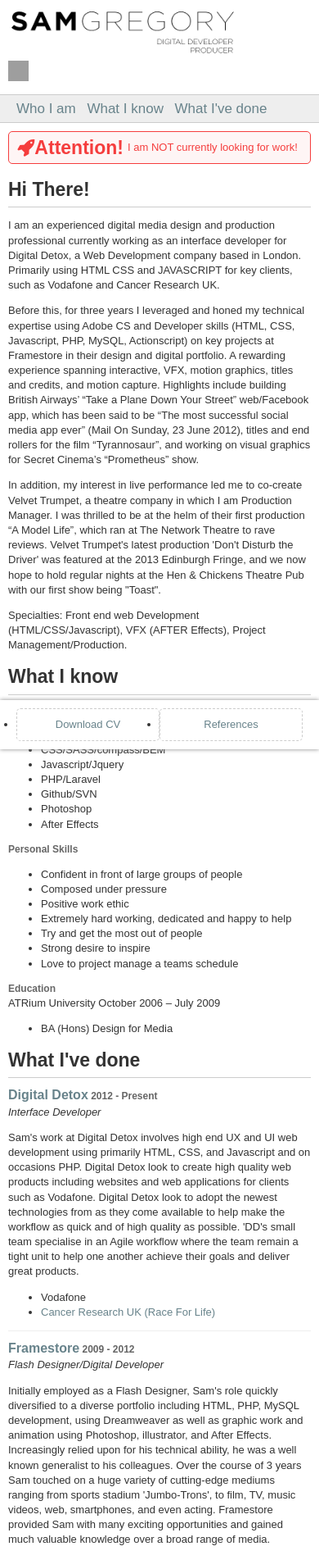
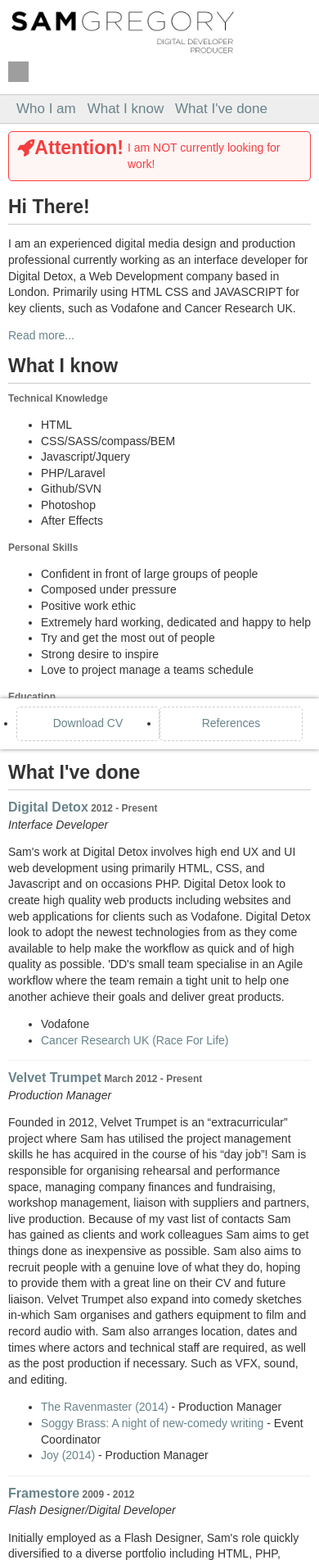
Before and after one commit to 0x5am5/fakesamgregory.github.io, a PHP site: page / in a window 390 px wide. Shown: the top 1903 px of the page at 82% size. Run offline with PHP 8.4, Linux system fonts and the light colour scheme; some libraries are stand-ins or nearby versions; grey boxes are pictures that could not be loaded.

Commit message:
SG: Cleanup and update portfolio

```diff
--- a/components/sass/partials/_base.scss
+++ b/components/sass/partials/_base.scss
@@ -75,6 +75,15 @@
     margin: 0;
   }
 }
+
+.more-trigger {
+  display: none;
+
+  .less-txt {
+    display: none;
+  }
+}
+
 @media screen and (min-width: 550px) and (max-width: 940px) {
   .main-content {
     padding: 145px 20px 5px 20px;
@@ -82,6 +91,7 @@
 }
 
 @media screen and (max-width: 550px) {
+
   .main-content,
   .nav-wrap ul {
     padding: {
@@ -101,4 +111,25 @@
   .social {
     padding: 0;
   }
+
+  .js .more-trigger {
+    display: inline-block;
+  }
+
+  .js .more {
+    display: none;
+
+    &.show {
+      display: block;
+    }
+  }
+  .body-show {
+    .more-txt {
+        display: none;
+      }
+
+      .less-txt {
+        display: inline;
+      }
+  }
 }
--- a/components/sass/partials/_global.scss
+++ b/components/sass/partials/_global.scss
@@ -64,3 +64,11 @@
     left: -9999px;
   }
 }
+
+@media screen and (max-width: 550px) {
+
+  body {
+    font-size: 14px;
+  }
+
+}
--- a/index.html
+++ b/index.html
@@ -1,5 +1,5 @@
 <!DOCTYPE html>
-<html>
+<html class="no-js">
 <head>
   <meta http-equiv="Content-Type" content="text/html; charset=UTF-8" />
   <title>Sam Gregory - Digital Developer</title>
@@ -54,6 +54,10 @@
         <p>
           I am an experienced digital media design and production professional currently working as an interface developer for Digital Detox, a Web Development company based in London. Primarily using HTML CSS and JAVASCRIPT for key clients, such as Vodafone and Cancer Research UK.
         </p>
+
+        <a href="#" class="more-trigger">Read <span class="more-txt">more...</span><span class="less-txt">less</span></a>
+
+        <div class="more">
           <p>
             Before this, for three years I leveraged and honed my technical expertise using Adobe CS and Developer skills (HTML, CSS, Javascript, PHP, MySQL, Actionscript) on key projects at Framestore in their design and digital portfolio. A rewarding experience spanning interactive, VFX, motion graphics, titles and credits, and motion capture. Highlights include building British Airways’ “Take a Plane Down Your Street” web/Facebook app, which has been said to be <q cite="Mail%20On%20Sunday,%2023%20June%202012">The most successful social media app ever</q> (Mail On Sunday, 23 June 2012), titles and end rollers for the film “Tyrannosaur”, and working on visual graphics for Secret Cinema’s “Prometheus” show.
           </p>
@@ -63,6 +67,7 @@
           <p>
             Specialties: Front end web Development (HTML/CSS/Javascript), VFX (AFTER Effects), Project Management/Production.
           </p>
+        </div>
 
             </div>
 
@@ -123,6 +128,29 @@
 
           <div class="employer">
             <h3>
+              <a href="http://www.velvettrumpet.co.uk" target="_blank" title="_blank">Velvet Trumpet</a>
+              March 2012 - Present</h3>
+            <span class="role">Production Manager</span>
+
+            <p>
+              Founded in 2012, Velvet Trumpet is an “extracurricular” project where Sam has utilised the project management skills he has acquired in the course of his “day job”! Sam is responsible for organising rehearsal and performance space, managing company finances and fundraising, workshop management, liaison with suppliers and partners, live production. Because of my vast list of contacts Sam has gained as clients and work colleagues Sam aims to get things done as inexpensive as possible. Sam also aims to recruit people with a genuine love of what they do, hoping to provide them with a great line on their CV and future liaison. Velvet Trumpet also expand into comedy sketches in-which Sam organises and gathers equipment to film and record audio with. Sam also arranges location, dates and times where actors and technical staff are required, as well as the post production if necessary. Such as VFX, sound, and editing.
+            </p>
+
+            <ul class="job-list">
+              <li>
+                <a href="http://www.velvettrumpet.co.uk/productions/the-ravenmaster" target="_blank">The Ravenmaster (2014)</a> - Production Manager
+              </li>
+              <li>
+                <a href="http://www.velvettrumpet.co.uk/soggybrass" target="_blank" data-img="soggybrass">Soggy Brass: A night of new-comedy writing</a> - Event Coordinator
+              </li>
+              <li>
+                <a href="http://velvettrumpet.co.uk/productions/joy/" target="_blank" data-img="joy">Joy (2014)</a> - Production Manager
+              </li>
+            </ul>
+          </div>
+
+          <div class="employer">
+            <h3>
               <a href="http://www.framestore.com" target="_blank" title="Framestore website">Framestore</a>
               2009 - 2012</h3>
             <span class="role">Flash Designer/Digital Developer</span>
@@ -149,32 +177,6 @@
 
           <div class="employer">
             <h3>
-              <a href="http://www.velvettrumpet.co.uk" target="_blank" title="_blank">Velvet Trumpet</a>
-              March 2012 - Present</h3>
-            <span class="role">Production Manager</span>
-
-            <p>
-              Founded in 2012, Velvet Trumpet is an “extracurricular” project where Sam has utilised the project management skills he has acquired in the course of his “day job”! Sam is responsible for organising rehearsal and performance space, managing company finances and fundraising, workshop management, liaison with suppliers and partners, live production. Because of my vast list of contacts Sam has gained as clients and work colleagues Sam aims to get things done as inexpensive as possible. Sam also aims to recruit people with a genuine love of what they do, hoping to provide them with a great line on their CV and future liaison. Velvet Trumpet also expand into comedy sketches in-which Sam organises and gathers equipment to film and record audio with. Sam also arranges location, dates and times where actors and technical staff are required, as well as the post production if necessary. Such as VFX, sound, and editing.
-            </p>
-
-            <ul class="job-list">
-              <li>
-                <a href="http://velvettrumpet.co.uk/productions/thames-cop" target="_blank">Thames Cop (2014)</a> - Production Manager
-              </li>
-              <li>
-                <a href="http://velvettrumpet.co.uk/soggybrass" target="_blank" data-img="soggybrass2">Soggy Brass 2: A night of new-comedy writing</a> - Event Coordinator
-              </li>
-              <li>
-                <a href="http://velvettrumpet.co.uk/soggybrass" target="_blank">Soggy Brass: A night of new-comedy writing</a> - Event Coordinator
-              </li>
-              <li>
-                <a href="http://velvettrumpet.co.uk/productions/dont-disturb-the-driver/" target="_blank" data-img="ddtd">Don't Disturb the Driver (2013)</a> - Production Manager
-              </li>
-            </ul>
-          </div>
-
-          <div class="employer">
-            <h3>
               <span class="employer-title">Freelancer</span>
                 2009 - Present
               <span class="role">Digital Developer</span>
@@ -189,19 +191,20 @@
                 <a href="http://www.unclewormsley.com/" target="_blank" data-img="unclewormsley">Uncle Wormsley’s Christmas</a> - Compositor (After Effects)
               </li>
               <li>
-                <a href="http://www.stuart-reed.com/" target="_blank">Stuart Reed</a> - Web Development (html/Javascript/css)
+                <a href="http://www.stuart-reed.com/" target="_blank">Stuart Reed</a> - Web Development (HTML/Javascript/CSS)
               </li>
               <li>
-                 <a href="http://velvettrumpet.co.uk/" target="_blank" data-img="velvettrumpet">Velvet Trumpet Site</a> - Web Development (html/Javascript/css)
+                 <a href="http://velvettrumpet.co.uk/" target="_blank" data-img="velvettrumpet">Velvet Trumpet Site</a> - Web Development (HTML/Javascript/CSS)
               </li>
               <li>
-                <a href="http://wallflowerdesigns.info" target="_blank" data-img="wallflower">Wallflower Designs by Yana Mattson</a> - Web Developement/Assisted Design (html/css/javascript)
+                <a href="http://wallflowerdesigns.info" target="_blank" data-img="wallflower">Wallflower Designs by Yana Mattson</a> - Web Developement/Assisted Design (HTML/CSS/Javascript)
               </li>
               <li>
-                <a href="http://georginamackiefitness.co.uk/" target="_blank">Georgina Mackie Fitness Website</a> - Web Development/Design (html/Javascript/css)
+                <a href="http://www.idcreativemedia.co.uk/" target="_blank" data-img="idcreative">ID Creative Media</a> - Web Development (HTML/Javascript/CSS/Wordpress)
               </li>
             </ul>
           </div>
+
       </div>
 
     </div>
@@ -270,6 +273,9 @@
       var s = document.getElementsByTagName('script')[0]; s.parentNode.insertBefore(ga, s);
     })();
 
+    var html = document.documentElement;
+    html.className = html.className.replace('no-js', 'js');
+
   </script>
 </body>
 </html>
--- a/js/scripts.js
+++ b/js/scripts.js
@@ -1 +1 @@
-function hideShow(a){var b=$("."+a);card=b.find(".contact-card"),b.toggle(),card.css({left:$(window).width()/2-card.outerWidth()/2,top:$(window).height()/2-card.outerHeight()/2}),card.height>$(window).height()-($(".header").height()+$(".footer-wrap").height())&&console.log("hi")}$(function(){var a=$(".tooltip"),b=$(".header").height(),c="ontouchstart"in window||window.DocumentTouch&&document instanceof DocumentTouch,d=$(window),e=d.height(),f=$(".footer-wrap");if(c&&$("body").addClass("touch"),$(".references, .contact-wrapper").click(function(a){$(a.target).parents(".contact-card").length||(a.preventDefault(),hideShow("contact-wrapper"))}),d.resize(function(){$(".contact-card").length&&$(".contact-card").css("left",$(window).width()/2-$(".contact-card").outerWidth()/2)}),!c){$(".job-list").on("hover","a[data-img]",function(b){var c=$(this),e=c.data("img");"mouseenter"===b.type?(a.find("img").attr("src","../images/"+e+".jpg"),c.parent().append(a.show()),a.offset().top+a.height()>d.scrollTop()+d.height()&&a.css({bottom:30,top:"auto"})):(a.removeAttr("style"),a.find("img").attr("src","../images/loading.gif"))});setTimeout(function(){f.removeClass("show")},2e3);$(document).on("mousemove",function(a){a.clientY>e-200?f.addClass("show"):f.removeClass("show")})}$(".nav-wrap").on("click","a",function(a){a.preventDefault();var c=$(this),e=c.attr("href"),f=$(e).offset().top,g=d.width()<549?0:b;$("body").animate({scrollTop:f-g})})});
+function hideShow(a){var b=$("."+a);card=b.find(".contact-card"),b.toggle(),card.css({left:$(window).width()/2-card.outerWidth()/2,top:$(window).height()/2-card.outerHeight()/2})}$(function(){var a=$(".tooltip"),b=$(".header").height(),c="ontouchstart"in window||window.DocumentTouch&&document instanceof DocumentTouch,d=$(window),e=d.height(),f=$(".footer-wrap");if(c&&$("body").addClass("touch"),$(".references, .contact-wrapper").click(function(a){$(a.target).parents(".contact-card").length||(a.preventDefault(),hideShow("contact-wrapper"))}),d.resize(function(){$(".contact-card").length&&$(".contact-card").css("left",$(window).width()/2-$(".contact-card").outerWidth()/2)}),!c){$(".job-list").on("hover","a[data-img]",function(b){var c=$(this),e=c.data("img");"mouseenter"===b.type?(a.find("img").attr("src","../images/"+e+".jpg"),c.parent().append(a.show()),a.offset().top+a.outerHeight()>d.scrollTop()+d.height()&&a.css({bottom:30,top:"auto"})):(a.removeAttr("style"),a.find("img").attr("src","../images/loading.gif"))});setTimeout(function(){f.removeClass("show")},2e3);$(document).on("mousemove",function(a){a.clientY>e-200?f.addClass("show"):f.removeClass("show")})}$(".nav-wrap").on("click","a",function(a){a.preventDefault();var c=$(this),e=c.attr("href"),f=$(e).offset().top,g=d.width()<549?0:b;$("body").animate({scrollTop:f-g})});var g=$(".more"),h=$(".more-trigger");h.on("click",function(a){a.preventDefault(),g.toggleClass("show"),h.toggleClass("body-show")})});
```
Also changed, not shown: components/js/main.js (+10 -5 lines), css/main.css, images/header.jpg (deleted), images/idcreative.jpg (added), images/images.duckduckgo.png (deleted), images/joy.jpg (added), images/soggybrass.jpg (added), images/soggybrass2.jpg (deleted). Lines whose indentation alone changed are shown as unchanged.
